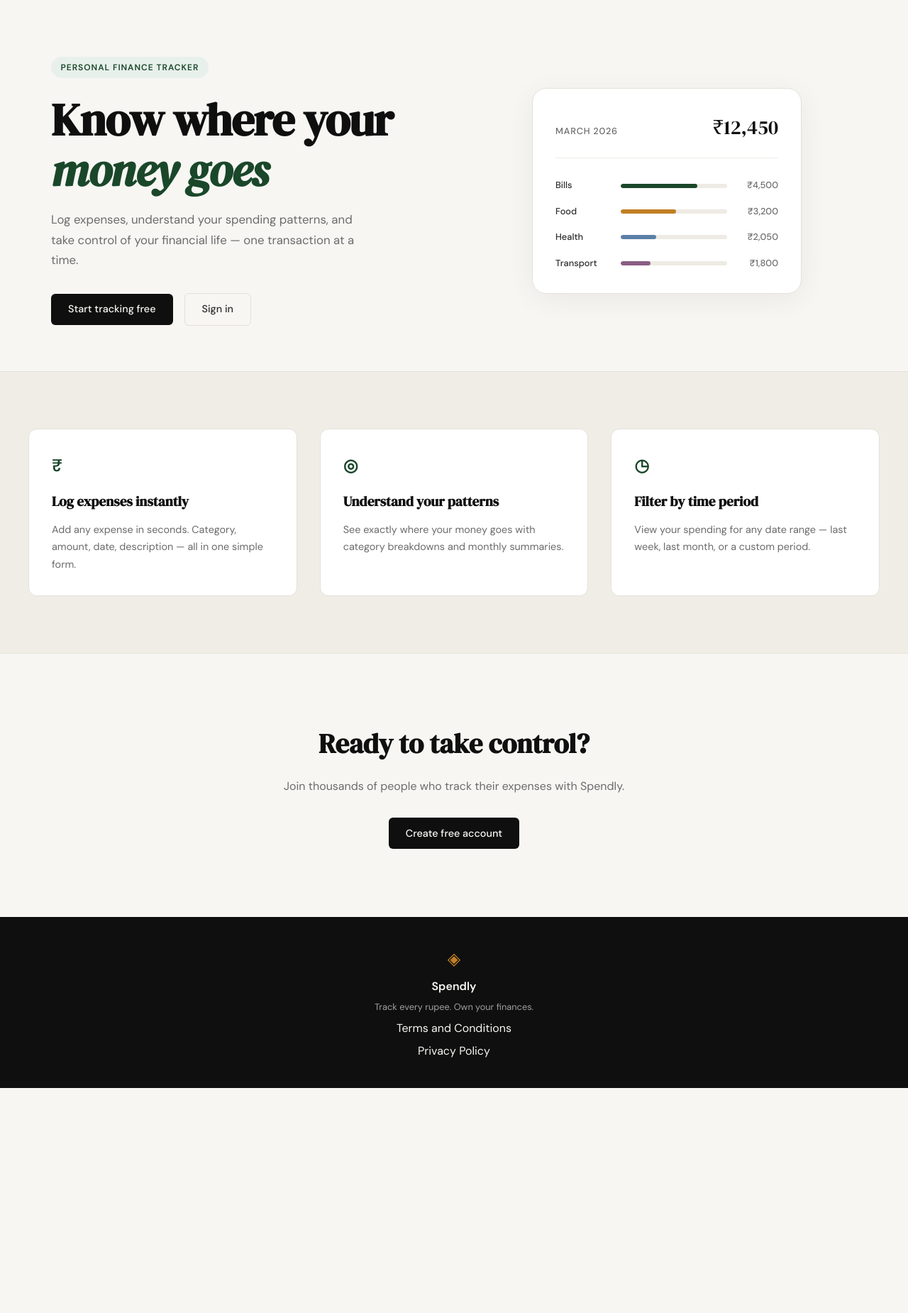
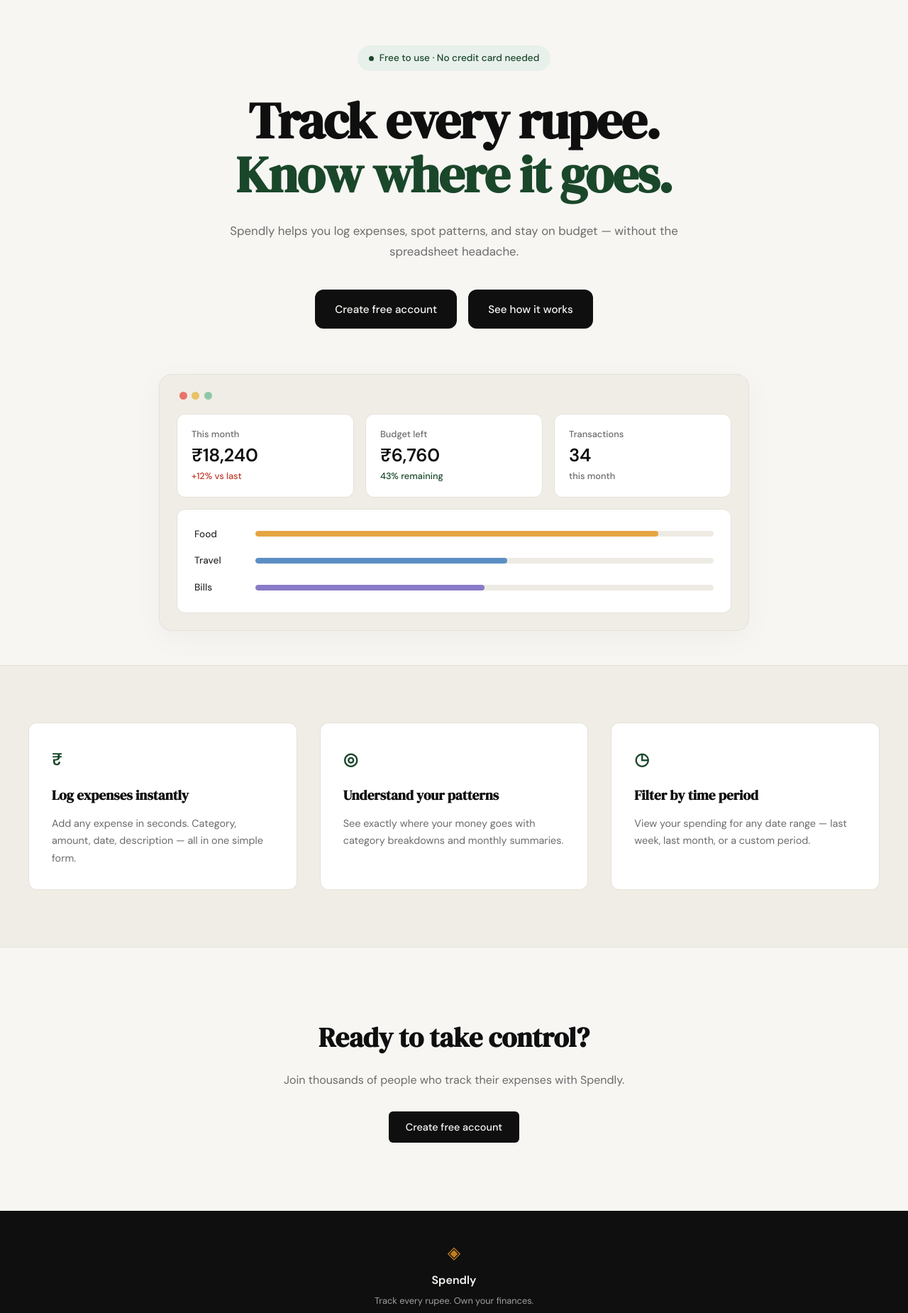
Before and after one commit to rohitb123/spendly, a Flask app: page / in a window 1280 px wide. Shown: the part 61-1911 px from the top of the page at 71% size. Before the commit the page ends 1594 px from the top, so only its background shows below. Run offline with Flask 3, Linux system fonts and the light colour scheme.

Commit message:
landing: redesign hero section to match mockup

```diff
--- /dev/null
+++ b/static/css/landing.css
@@ -0,0 +1,201 @@
+/* ------------------------------------------------------------------ */
+/* Hero — landing page overrides                                       */
+/* ------------------------------------------------------------------ */
+
+.hero {
+    display: block;
+    text-align: center;
+    padding: 4rem 2rem 3rem;
+    max-width: 960px;
+    margin: 0 auto;
+}
+
+.hero-inner {
+    max-width: 760px;
+    margin: 0 auto;
+}
+
+.hero-badge {
+    display: inline-flex;
+    align-items: center;
+    gap: 0.5rem;
+    background: var(--accent-light);
+    color: var(--accent);
+    font-size: 0.85rem;
+    font-weight: 500;
+    letter-spacing: 0;
+    text-transform: none;
+    padding: 0.45rem 1rem;
+    border-radius: 999px;
+    margin-bottom: 2rem;
+}
+
+.hero-badge-dot {
+    width: 7px;
+    height: 7px;
+    background: var(--accent);
+    border-radius: 50%;
+    display: inline-block;
+}
+
+.hero-title {
+    font-family: var(--font-display);
+    font-size: clamp(2.75rem, 6vw, 4.5rem);
+    line-height: 1.05;
+    letter-spacing: -0.02em;
+    color: var(--ink);
+    margin-bottom: 1.75rem;
+}
+
+.hero-title-accent {
+    color: var(--accent);
+    font-style: normal;
+    display: block;
+}
+
+.hero-subtitle {
+    font-size: 1.05rem;
+    color: var(--ink-muted);
+    line-height: 1.7;
+    max-width: 640px;
+    margin: 0 auto 2.5rem;
+}
+
+.hero-actions {
+    display: flex;
+    gap: 1rem;
+    justify-content: center;
+    margin-bottom: 4rem;
+}
+
+.hero-actions .btn-primary {
+    padding: 0.95rem 1.75rem;
+    font-size: 0.95rem;
+    font-weight: 500;
+    border-radius: 12px;
+}
+
+/* Browser-style dashboard mock */
+
+.hero-visual {
+    display: block;
+    max-width: 1040px;
+    margin: 0 auto;
+    padding: 0 2rem;
+}
+
+.browser-mock {
+    background: var(--paper-warm);
+    border: 1px solid var(--border);
+    border-radius: 18px;
+    padding: 1.5rem;
+    box-shadow: 0 10px 40px rgba(0, 0, 0, 0.04);
+}
+
+.browser-dots {
+    display: flex;
+    gap: 0.4rem;
+    margin-bottom: 1.25rem;
+    padding-left: 0.25rem;
+}
+
+.browser-dots .dot {
+    width: 11px;
+    height: 11px;
+    border-radius: 50%;
+    display: inline-block;
+}
+
+.browser-dots .dot-red    { background: #e8736a; }
+.browser-dots .dot-yellow { background: #e8c267; }
+.browser-dots .dot-green  { background: #8ec8a8; }
+
+.stat-cards {
+    display: grid;
+    grid-template-columns: repeat(3, 1fr);
+    gap: 1rem;
+    margin-bottom: 1rem;
+}
+
+.stat-card {
+    background: var(--paper-card);
+    border: 1px solid var(--border);
+    border-radius: 12px;
+    padding: 1.1rem 1.25rem;
+    display: flex;
+    flex-direction: column;
+    gap: 0.35rem;
+    text-align: left;
+}
+
+.stat-label {
+    font-size: 0.8rem;
+    color: var(--ink-muted);
+    font-weight: 500;
+}
+
+.stat-value {
+    font-size: 1.6rem;
+    font-weight: 600;
+    color: var(--ink);
+    letter-spacing: -0.01em;
+    line-height: 1.1;
+}
+
+.stat-meta {
+    font-size: 0.8rem;
+    font-weight: 500;
+    color: var(--ink-muted);
+}
+
+.stat-meta-danger { color: var(--danger); }
+.stat-meta-accent { color: var(--accent); }
+
+.bars-card {
+    background: var(--paper-card);
+    border: 1px solid var(--border);
+    border-radius: 12px;
+    padding: 1.5rem 1.5rem;
+    display: flex;
+    flex-direction: column;
+    gap: 1rem;
+}
+
+.bar-row {
+    display: grid;
+    grid-template-columns: 70px 1fr;
+    align-items: center;
+    gap: 1rem;
+}
+
+.bar-cat {
+    font-size: 0.85rem;
+    font-weight: 500;
+    color: var(--ink-soft);
+    text-align: left;
+}
+
+.bar-track {
+    height: 8px;
+    background: var(--border-soft);
+    border-radius: 999px;
+    overflow: hidden;
+}
+
+.bar {
+    height: 100%;
+    border-radius: 999px;
+}
+
+.bar-food   { background: #e6a543; }
+.bar-travel { background: #5b8fc4; }
+.bar-bills  { background: #8a7bc8; }
+
+@media (max-width: 700px) {
+    .hero { padding: 3rem 1.25rem 2rem; }
+    .hero-actions { flex-direction: column; align-items: stretch; }
+    .hero-actions .btn-primary { width: 100%; text-align: center; }
+    .stat-cards { grid-template-columns: 1fr; }
+    .hero-visual { padding: 0 1rem; }
+    .browser-mock { padding: 1rem; }
+}
--- a/templates/landing.html
+++ b/templates/landing.html
@@ -1,60 +1,68 @@
 {% extends "base.html" %}
 
 {% block title %}Spendly — Track Every Rupee{% endblock %}
+
+{% block head %}
+<link rel="stylesheet" href="{{ url_for('static', filename='css/landing.css') }}">
+{% endblock %}
 
 {% block content %}
 
 <section class="hero">
     <div class="hero-inner">
-        <div class="hero-badge">Personal Finance Tracker</div>
+        <div class="hero-badge">
+            <span class="hero-badge-dot"></span>
+            Free to use · No credit card needed
+        </div>
         <h1 class="hero-title">
-            Know where your<br>
-            <em>money goes</em>
+            Track every rupee.
+            <span class="hero-title-accent">Know where it goes.</span>
         </h1>
         <p class="hero-subtitle">
-            Log expenses, understand your spending patterns,
-            and take control of your financial life —
-            one transaction at a time.
+            Spendly helps you log expenses, spot patterns, and stay
+            on budget — without the spreadsheet headache.
         </p>
         <div class="hero-actions">
-            <a href="{{ url_for('register') }}" class="btn-primary">Start tracking free</a>
-            <a href="{{ url_for('login') }}" class="btn-ghost">Sign in</a>
+            <a href="{{ url_for('register') }}" class="btn-primary">Create free account</a>
+            <a href="#features" class="btn-primary">See how it works</a>
         </div>
     </div>
     <div class="hero-visual">
-        <div class="mock-card">
-            <div class="mock-card-header">
-                <span class="mock-label">March 2026</span>
-                <span class="mock-total">₹12,450</span>
+        <div class="browser-mock">
+            <div class="browser-dots">
+                <span class="dot dot-red"></span>
+                <span class="dot dot-yellow"></span>
+                <span class="dot dot-green"></span>
             </div>
-            <div class="mock-bars">
-                <div class="mock-bar-row">
-                    <span class="mock-cat">Bills</span>
-                    <div class="mock-bar-track">
-                        <div class="mock-bar" style="width: 72%"></div>
-                    </div>
-                    <span class="mock-amt">₹4,500</span>
+            <div class="stat-cards">
+                <div class="stat-card">
+                    <span class="stat-label">This month</span>
+                    <span class="stat-value">₹18,240</span>
+                    <span class="stat-meta stat-meta-danger">+12% vs last</span>
                 </div>
-                <div class="mock-bar-row">
-                    <span class="mock-cat">Food</span>
-                    <div class="mock-bar-track">
-                        <div class="mock-bar mock-bar-2" style="width: 52%"></div>
-                    </div>
-                    <span class="mock-amt">₹3,200</span>
+                <div class="stat-card">
+                    <span class="stat-label">Budget left</span>
+                    <span class="stat-value">₹6,760</span>
+                    <span class="stat-meta stat-meta-accent">43% remaining</span>
                 </div>
-                <div class="mock-bar-row">
-                    <span class="mock-cat">Health</span>
-                    <div class="mock-bar-track">
-                        <div class="mock-bar mock-bar-3" style="width: 33%"></div>
-                    </div>
-                    <span class="mock-amt">₹2,050</span>
+                <div class="stat-card">
+                    <span class="stat-label">Transactions</span>
+                    <span class="stat-value">34</span>
+                    <span class="stat-meta">this month</span>
                 </div>
-                <div class="mock-bar-row">
-                    <span class="mock-cat">Transport</span>
-                    <div class="mock-bar-track">
-                        <div class="mock-bar mock-bar-4" style="width: 28%"></div>
-                    </div>
-                    <span class="mock-amt">₹1,800</span>
+            </div>
+            <div class="bars-card">
+                <div class="bar-row">
+                    <span class="bar-cat">Food</span>
+                    <div class="bar-track"><div class="bar bar-food" style="width: 88%"></div></div>
+                </div>
+                <div class="bar-row">
+                    <span class="bar-cat">Travel</span>
+                    <div class="bar-track"><div class="bar bar-travel" style="width: 55%"></div></div>
+                </div>
+                <div class="bar-row">
+                    <span class="bar-cat">Bills</span>
+                    <div class="bar-track"><div class="bar bar-bills" style="width: 50%"></div></div>
                 </div>
             </div>
         </div>
```
Also changed, not shown: hero image.png (added).
